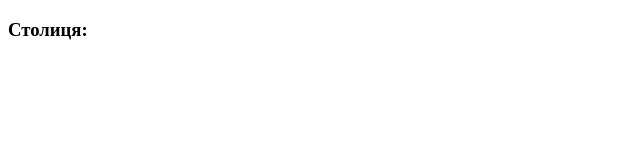
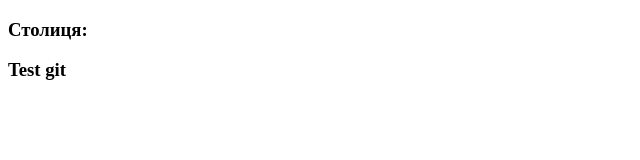
Before and after one commit to BohomolRoman99/turbo-octo-eureka, a plain HTML site: page learn js/index.html in a window 1280 px wide. Shown: the full height of the page, 0-640 px from the left. Drawn offline with Linux system fonts and the light colour scheme.

Commit message:
second comit

```diff
--- a/learn js/index.html
+++ b/learn js/index.html
@@ -8,6 +8,7 @@
 <body>
 
     <script  src="JavaScript.js"></script>
+    <h3>Test git</h3>
 
 
 </body>
```
